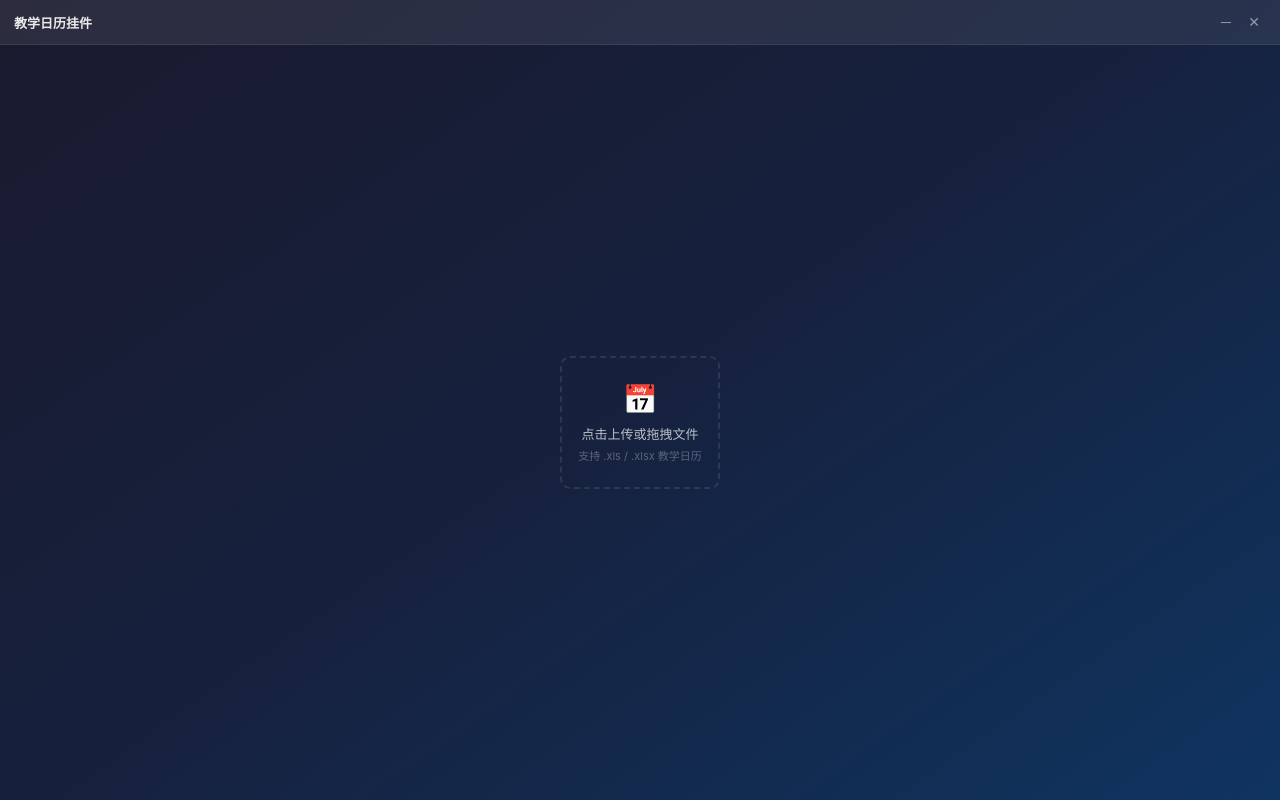
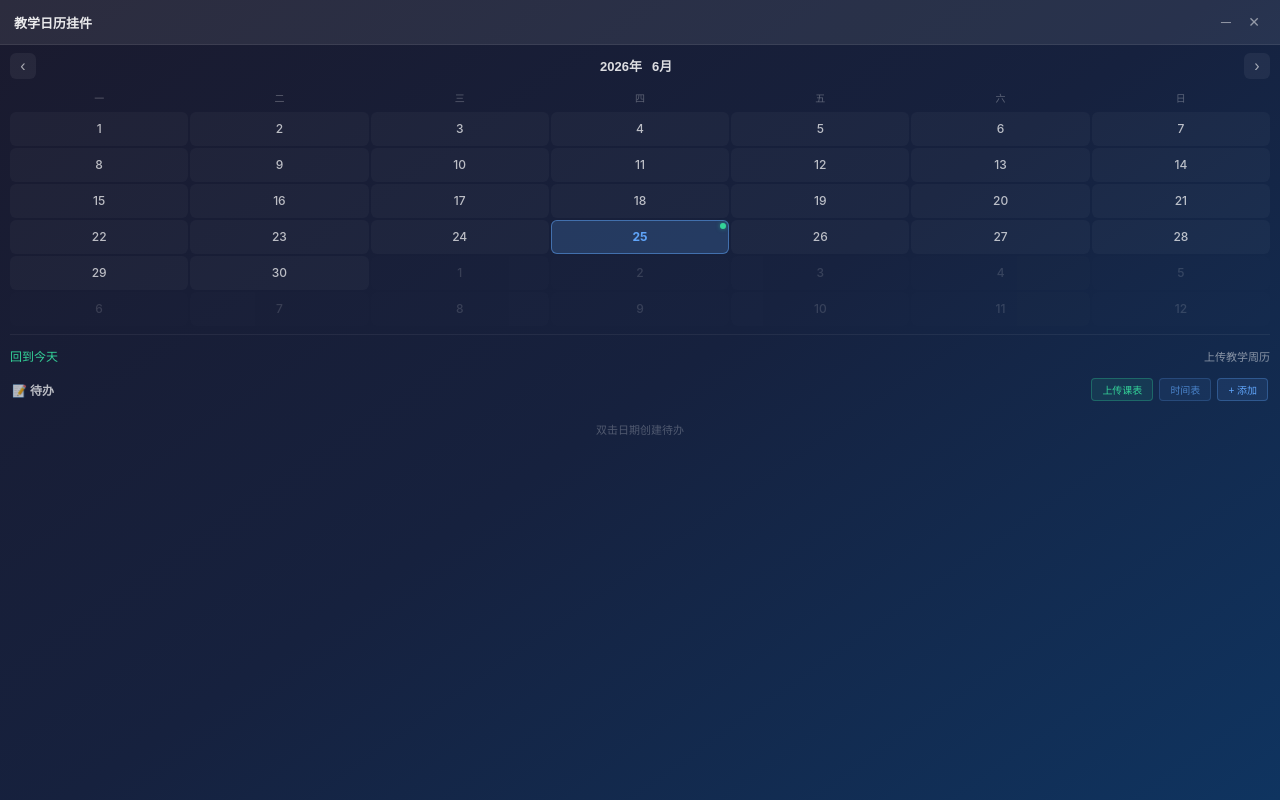
Before and after one commit to Kathy-yun/Teaching-Calendar, a React (Vite) app in the folder teaching-calendar-widget/src/renderer/: page / in a window 1280 px wide. Built offline with nearby package versions, Linux system fonts and the light colour scheme.

Commit message:
chore: 打开程序始终显示日历，上传入口移至右下角按钮

```diff
--- a/teaching-calendar-widget/src/renderer/src/App.tsx
+++ b/teaching-calendar-widget/src/renderer/src/App.tsx
@@ -1,19 +1,16 @@
 import React, { useState, useMemo, useCallback } from 'react'
 import { format } from 'date-fns'
+import { useCalendarStore } from './store/calendarStore'
 import { TitleBar } from './components/TitleBar'
 import { MonthView } from './components/MonthView'
 import type { TimeSlot } from '@shared/types'
 import { TodoPanel } from './components/TodoPanel'
-import { UploadPanel } from './components/UploadPanel'
-import { useCalendarStore } from './store/calendarStore'
 import { parseFile, parseClassScheduleFile, parseTimeSlotsFile } from './parsers'
 import styles from './App.module.css'
 
 function App() {
   const calendar = useCalendarStore((s) => s.currentCalendar)
   const setCalendar = useCalendarStore((s) => s.setCalendar)
-  const isLoading = useCalendarStore((s) => s.isLoading)
-  const setLoading = useCalendarStore((s) => s.setLoading)
   const todos = useCalendarStore((s) => s.todos)
   const addTodo = useCalendarStore((s) => s.addTodo)
   const toggleTodo = useCalendarStore((s) => s.toggleTodo)
@@ -24,11 +21,10 @@ function App() {
   const setClassEntries = useCalendarStore((s) => s.setClassEntries)
   const generateClassTodos = useCalendarStore((s) => s.generateClassTodos)
   const removeAutoTodos = useCalendarStore((s) => s.removeAutoTodos)
+  const setLoading = useCalendarStore((s) => s.setLoading)
 
   const [currentDate, setCurrentDate] = useState(new Date())
   const [selectedDate, setSelectedDate] = useState<string>(format(new Date(), 'yyyy-MM-dd'))
-
-  const clearAll = useCalendarStore((s) => s.clearAll)
 
   const handleFileUpload = useCallback(async (file: File) => {
     const result = await parseFile(file)
@@ -39,6 +35,23 @@ function App() {
       setSelectedDate(format(today, 'yyyy-MM-dd'))
     }
   }, [setCalendar])
+
+  const handleChangeCalendar = useCallback(async () => {
+    try {
+      const result = await (window as any).widgetAPI?.openFile?.()
+      if (!result) return
+
+      const readResult = await (window as any).widgetAPI?.readFile?.(result)
+      if (!readResult) return
+
+      const buffer = new Uint8Array(readResult.buffer).buffer
+      const file = new File([buffer], result, { type: 'application/octet-stream' })
+      await handleFileUpload(file)
+    } catch (err) {
+      console.error('上传教学周历失败:', err)
+      alert('上传失败')
+    }
+  }, [handleFileUpload])
 
   // 上传上课课表
   const handleScheduleUpload = useCallback(async () => {
@@ -140,12 +153,6 @@ function App() {
         weekInfo={calendar && selectedTeachingWeek ? `第 ${selectedTeachingWeek} 周` : ''}
       />
 
-      {!calendar ? (
-        <div className={styles.empty}>
-          <UploadPanel onFile={handleFileUpload} isLoading={isLoading} />
-        </div>
-      ) : (
-        <>
       <MonthView
         calendar={calendar}
         currentDate={currentDate}
@@ -154,7 +161,7 @@ function App() {
         onDateSelect={handleDateSelect}
         onDateDoubleClick={handleDateDoubleClick}
         onBackToToday={handleBackToToday}
-            onChangeCalendar={clearAll}
+        onChangeCalendar={handleChangeCalendar}
         classEntries={classEntries}
         timeSlots={timeSlots}
       />
@@ -171,8 +178,6 @@ function App() {
         onRemoveSchedule={handleRemoveSchedule}
         onSaveTimeSlots={handleSaveTimeSlots}
       />
-        </>
-      )}
     </div>
   )
 }
--- a/teaching-calendar-widget/src/renderer/src/components/MonthView.tsx
+++ b/teaching-calendar-widget/src/renderer/src/components/MonthView.tsx
@@ -6,14 +6,14 @@ import { getDayOfWeek } from '../parsers/scheduleParser'
 import styles from './MonthView.module.css'
 
 interface MonthViewProps {
-  calendar: TeachingCalendar
+  calendar: TeachingCalendar | null | undefined
   currentDate: Date
   selectedDate: string | null
   onDateChange: (date: Date) => void
   onDateSelect: (date: string) => void
   onDateDoubleClick: (date: string) => void
   onBackToToday: () => void
-  onChangeCalendar: () => void
+  onChangeCalendar?: () => void
   classEntries?: ClassEntry[]
   timeSlots?: TimeSlot[]
 }
@@ -23,7 +23,7 @@ export function MonthView({
   onDateSelect, onDateDoubleClick, onBackToToday, onChangeCalendar,
   classEntries = [], timeSlots = []
 }: MonthViewProps) {
-  const days = useMemo(() => buildMonthDays(currentDate, calendar, classEntries, timeSlots), [currentDate, calendar, classEntries, timeSlots])
+  const days = useMemo(() => buildMonthDays(currentDate, calendar || { id: '', semester: '', teachingWeeks: [] }, classEntries, timeSlots), [currentDate, calendar, classEntries, timeSlots])
 
   const weekdays = ['一', '二', '三', '四', '五', '六', '日']
 
@@ -90,14 +90,14 @@ export function MonthView({
         ))}
       </div>
 
-      {/* Footer with "回到今天" and "更换教学周历" buttons */}
+      {/* Footer with "回到今天" and "上传/更换教学周历" buttons */}
       <div className={styles.footer}>
         <button className={styles.todayBtn} onClick={onBackToToday}>
           回到今天
         </button>
         {onChangeCalendar && (
           <button className={styles.changeBtn} onClick={onChangeCalendar}>
-            更换教学周历
+            {calendar ? '更换教学周历' : '上传教学周历'}
           </button>
         )}
       </div>
```
Lines whose indentation alone changed are shown as unchanged.
